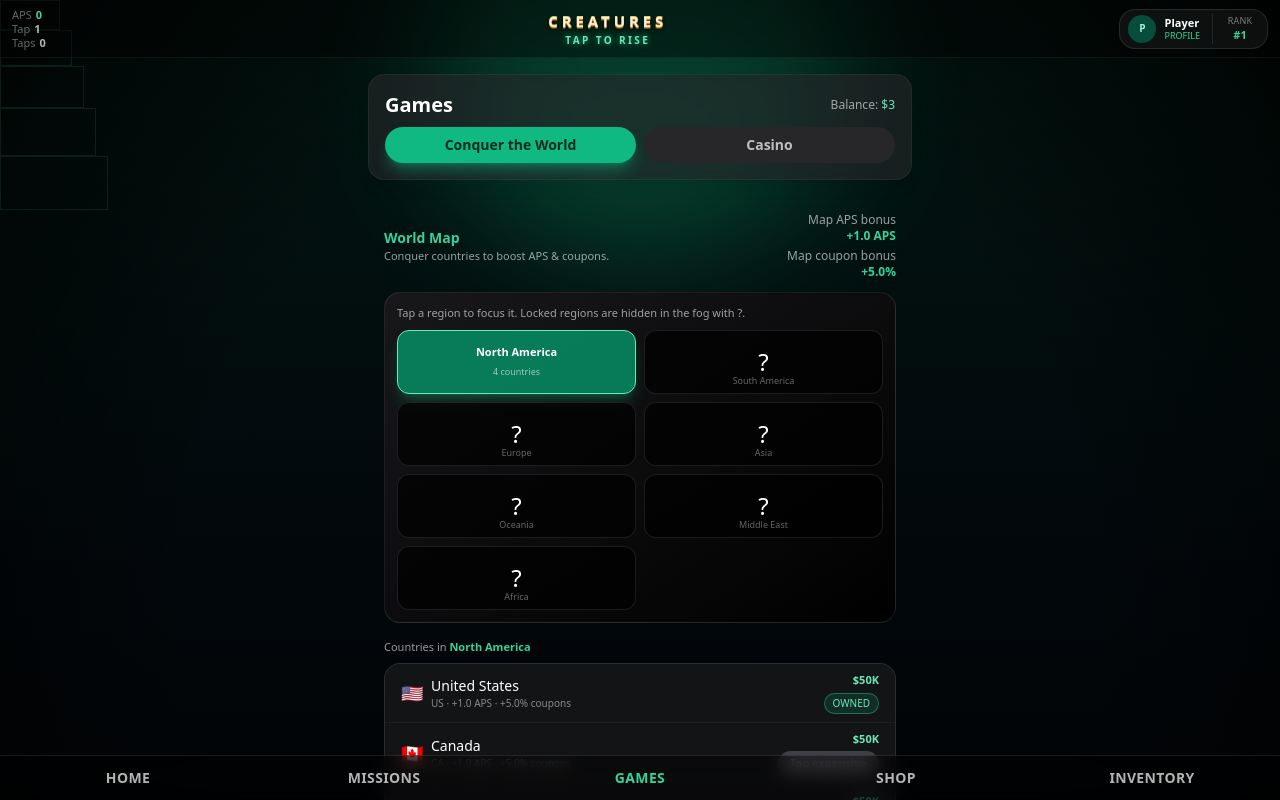
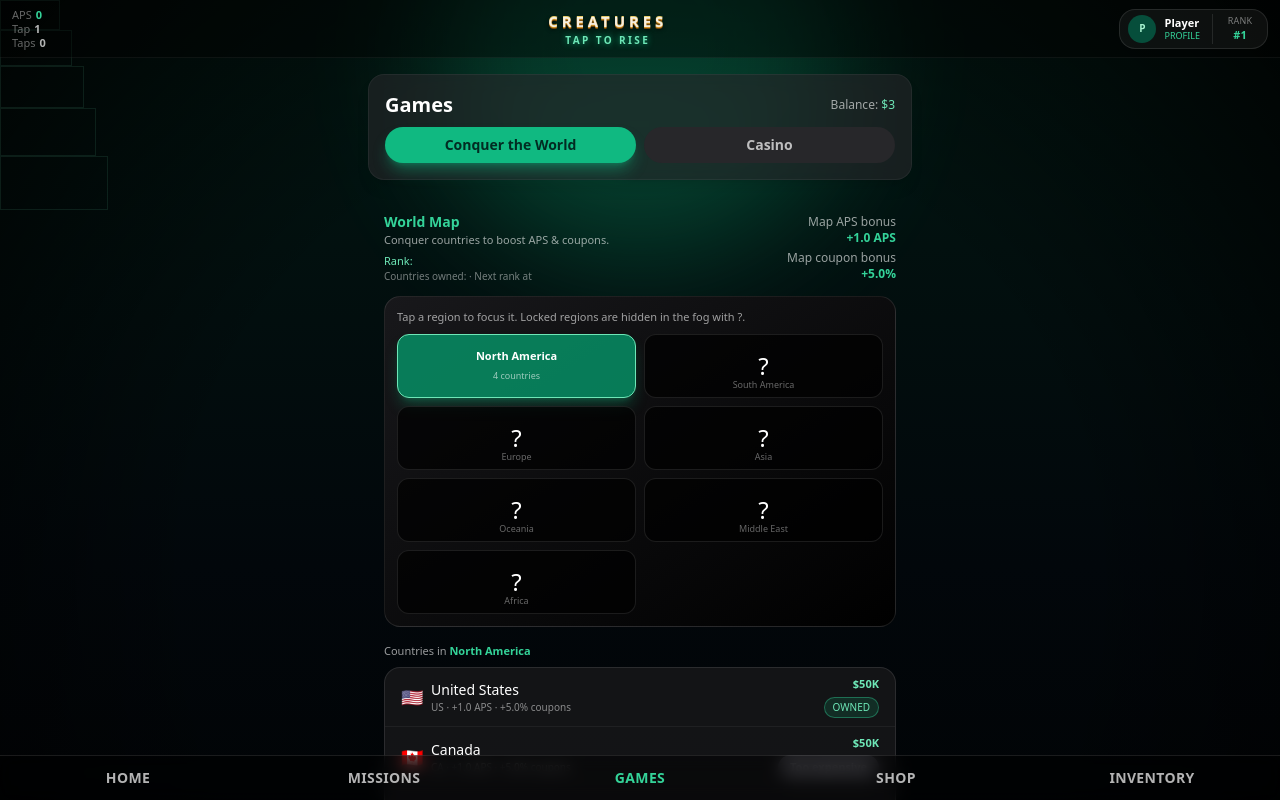
Before and after one commit to DozerBrain/TelegramMoneyMaker, a React (Vite) app: page / in a window 1280 px wide. Both pictures are taken after a click on the button "GAMES". Shown: the top 800 px of the page. Built offline with nearby package versions, Linux system fonts and the light colour scheme; no server answers.

Commit message:
Update WorldHeader.tsx

```diff
--- a/src/pages/world/WorldHeader.tsx
+++ b/src/pages/world/WorldHeader.tsx
@@ -4,11 +4,17 @@ import React from "react";
 type Props = {
   apsBonusTotal: number;
   couponBonusTotal: number;
+  tierLabel: string;
+  ownedCount: number;
+  nextTierAt: number | null;
 };
 
 export default function WorldHeader({
   apsBonusTotal,
   couponBonusTotal,
+  tierLabel,
+  ownedCount,
+  nextTierAt,
 }: Props) {
   return (
     <div className="flex items-center justify-between mb-3">
@@ -18,6 +24,24 @@ export default function WorldHeader({
         </div>
         <div className="text-[11px] text-white/60">
           Conquer countries to boost APS & coupons.
+        </div>
+        <div className="mt-1 text-[11px] text-emerald-300">
+          Rank: <span className="font-semibold">{tierLabel}</span>
+        </div>
+        <div className="text-[10px] text-white/45">
+          Countries owned:{" "}
+          <span className="text-white/80 font-semibold">
+            {ownedCount}
+          </span>
+          {nextTierAt !== null && (
+            <>
+              {" "}
+              · Next rank at{" "}
+              <span className="text-emerald-300 font-semibold">
+                {nextTierAt}
+              </span>
+            </>
+          )}
         </div>
       </div>
       <div className="text-right text-xs">
```
